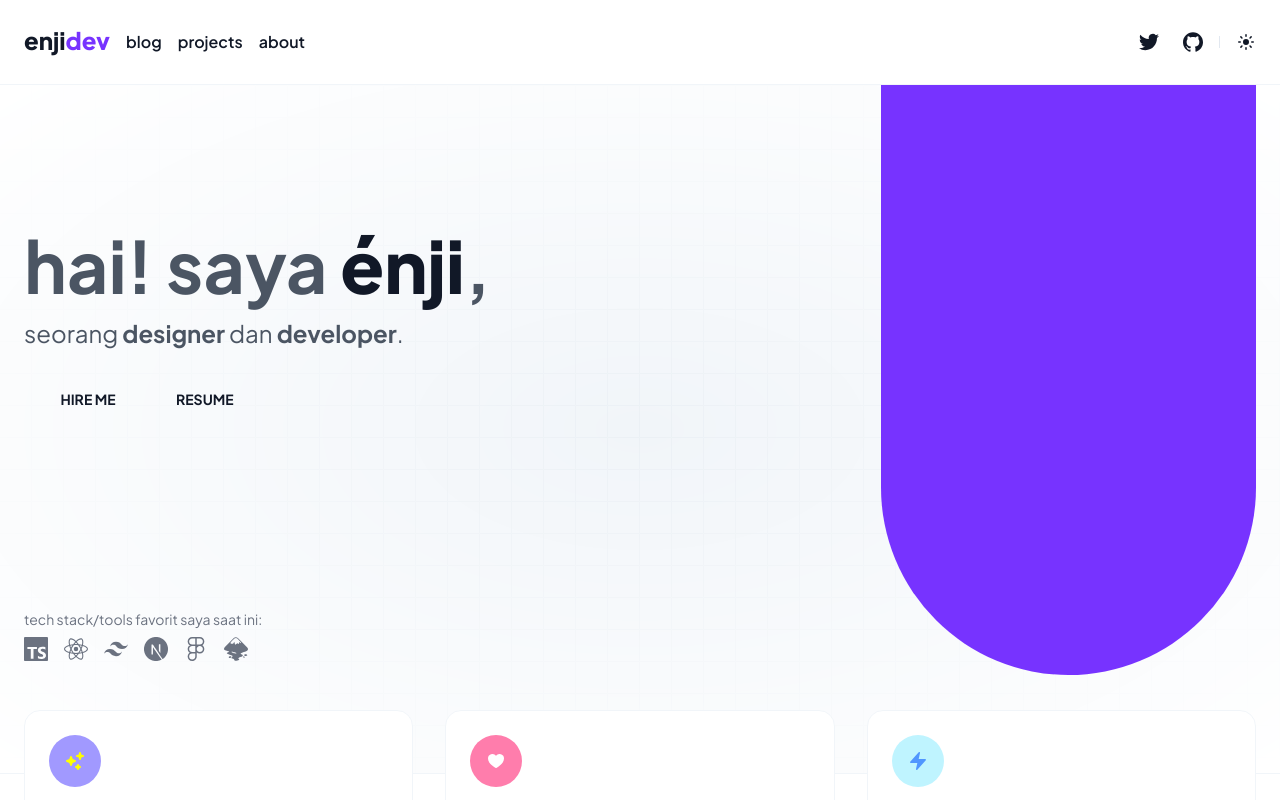
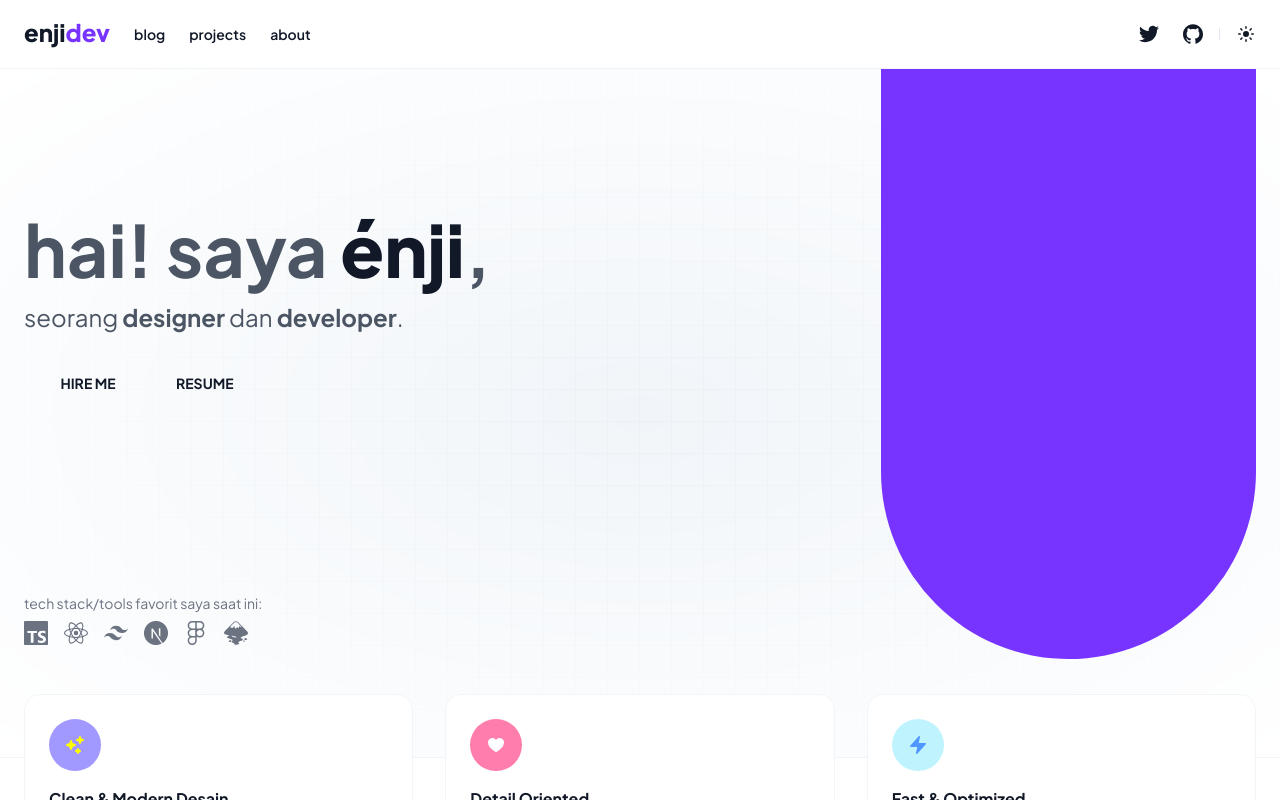
Before and after one commit to enjidev/enji.dev, a Next.js app: page / in a window 1280 px wide. Shown: the top 800 px of the page. Built offline with nearby package versions, Linux system fonts and the light colour scheme.

Commit message:
chore: improve Navbar styles

```diff
--- a/src/components/Navbar.tsx
+++ b/src/components/Navbar.tsx
@@ -12,7 +12,7 @@ const NavItem = ({ href, title, active = false }: NavItemProps) => {
   return (
     <Link
       href={href}
-      className={`link flex h-9 items-center rounded-lg px-2 text-gray-900 md:text-base ${
+      className={`link flex h-9 items-center rounded-lg px-2 text-gray-900 ${
         active && 'active'
       }`}
     >
@@ -41,9 +41,9 @@ const NavItemIcon = ({ href, icon, title }: NavItemIconProps) => {
 
 const Navbar = () => {
   return (
-    <nav className="flex items-center justify-between border-b border-slate-100 py-6 px-2 text-sm md:px-4">
+    <nav className="flex items-center justify-between border-b border-slate-100 py-4 px-2 text-sm md:px-4">
       <div>
-        <ul className="flex items-center font-semibold">
+        <ul className="flex items-center font-semibold md:gap-2">
           <li className="hidden md:block">
             <Link
               href="/"
```
